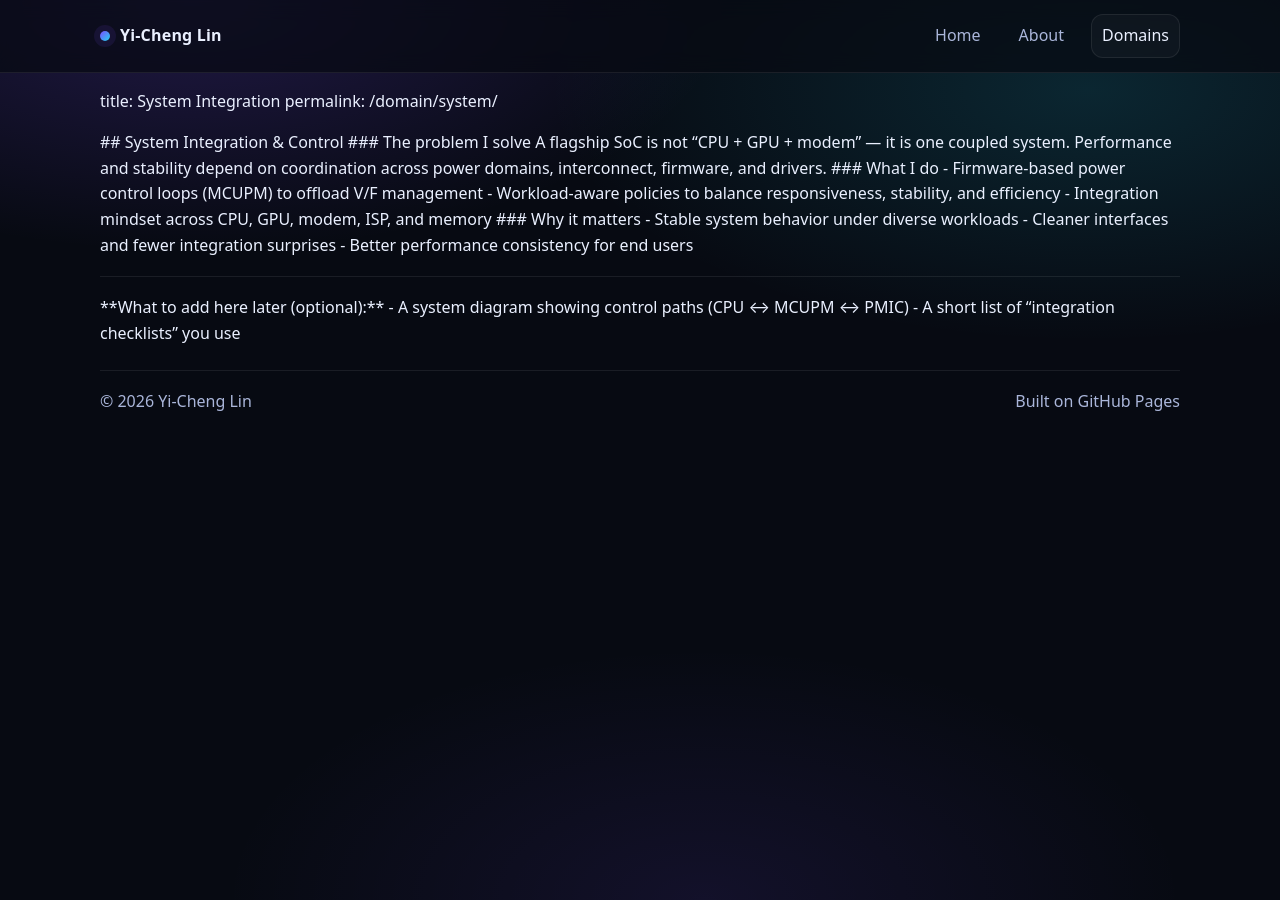
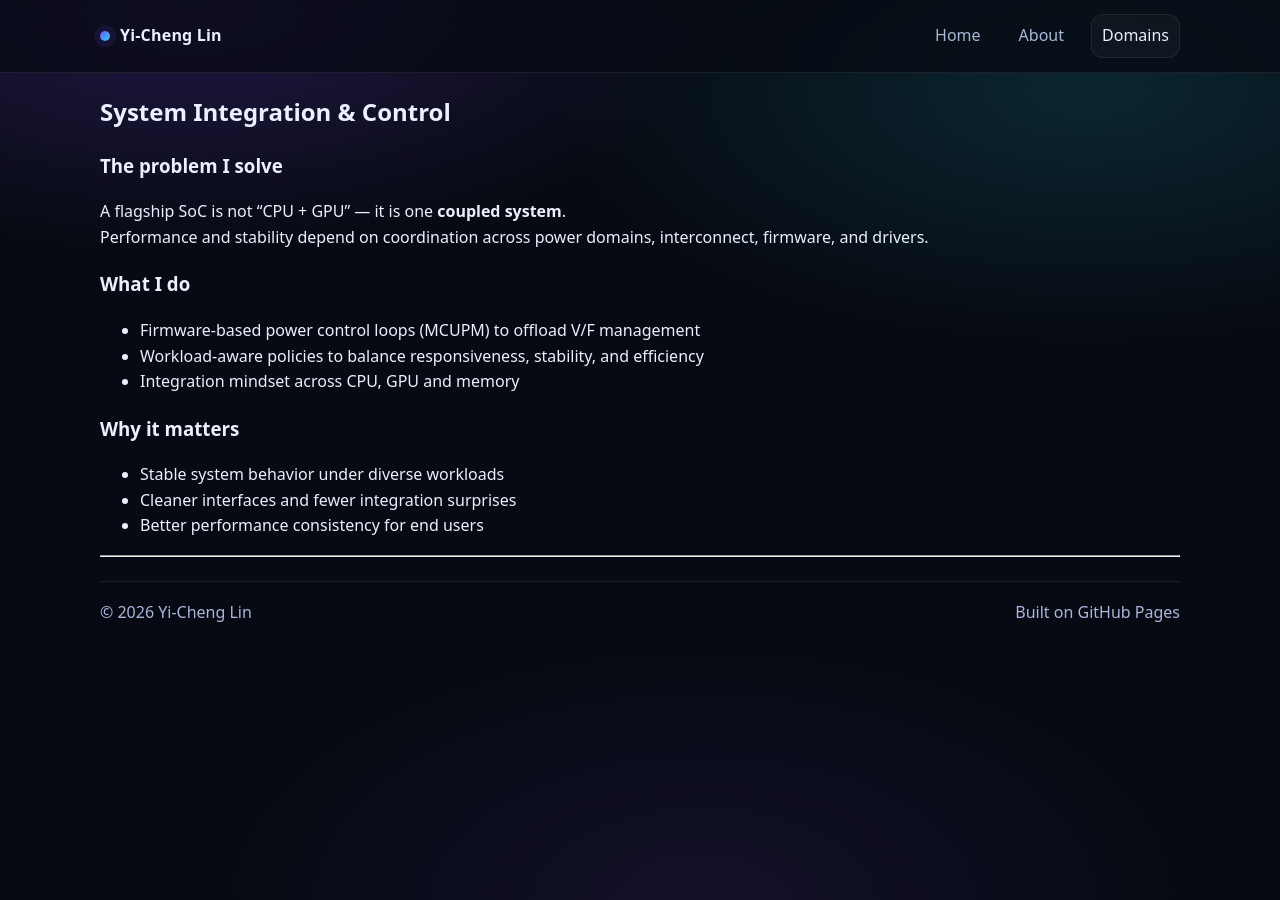
Before and after one commit to markcup727/markcup727.github.io, a Jekyll site: the page built from domain/system.md, in a window 1280 px wide. Built offline with Jekyll 4.4.1, drawn with Linux system fonts in a browser that asks for light colours.

Commit message:
Update system.md

```diff
--- a/domain/system.md
+++ b/domain/system.md
@@ -1,30 +1,27 @@
 ---
 layout: default
+title: System Integration
+permalink: /domain/system/
 description: ""
 ---
 
-title: System Integration
-permalink: /domain/system/
-
-<div class="prose">
 ## System Integration & Control
 
 ### The problem I solve
-A flagship SoC is not “CPU + GPU + modem” — it is one coupled system. Performance and stability depend on coordination across power domains, interconnect, firmware, and drivers.
+
+A flagship SoC is not “CPU + GPU” — it is one **coupled system**.
+Performance and stability depend on coordination across power domains, interconnect, firmware, and drivers.
 
 ### What I do
+
 - Firmware-based power control loops (MCUPM) to offload V/F management
 - Workload-aware policies to balance responsiveness, stability, and efficiency
-- Integration mindset across CPU, GPU, modem, ISP, and memory
+- Integration mindset across CPU, GPU and memory
 
 ### Why it matters
+
 - Stable system behavior under diverse workloads
 - Cleaner interfaces and fewer integration surprises
 - Better performance consistency for end users
 
-<hr class="sep" />
-
-**What to add here later (optional):**
-- A system diagram showing control paths (CPU ↔ MCUPM ↔ PMIC)
-- A short list of “integration checklists” you use
-</div>
+---
```
